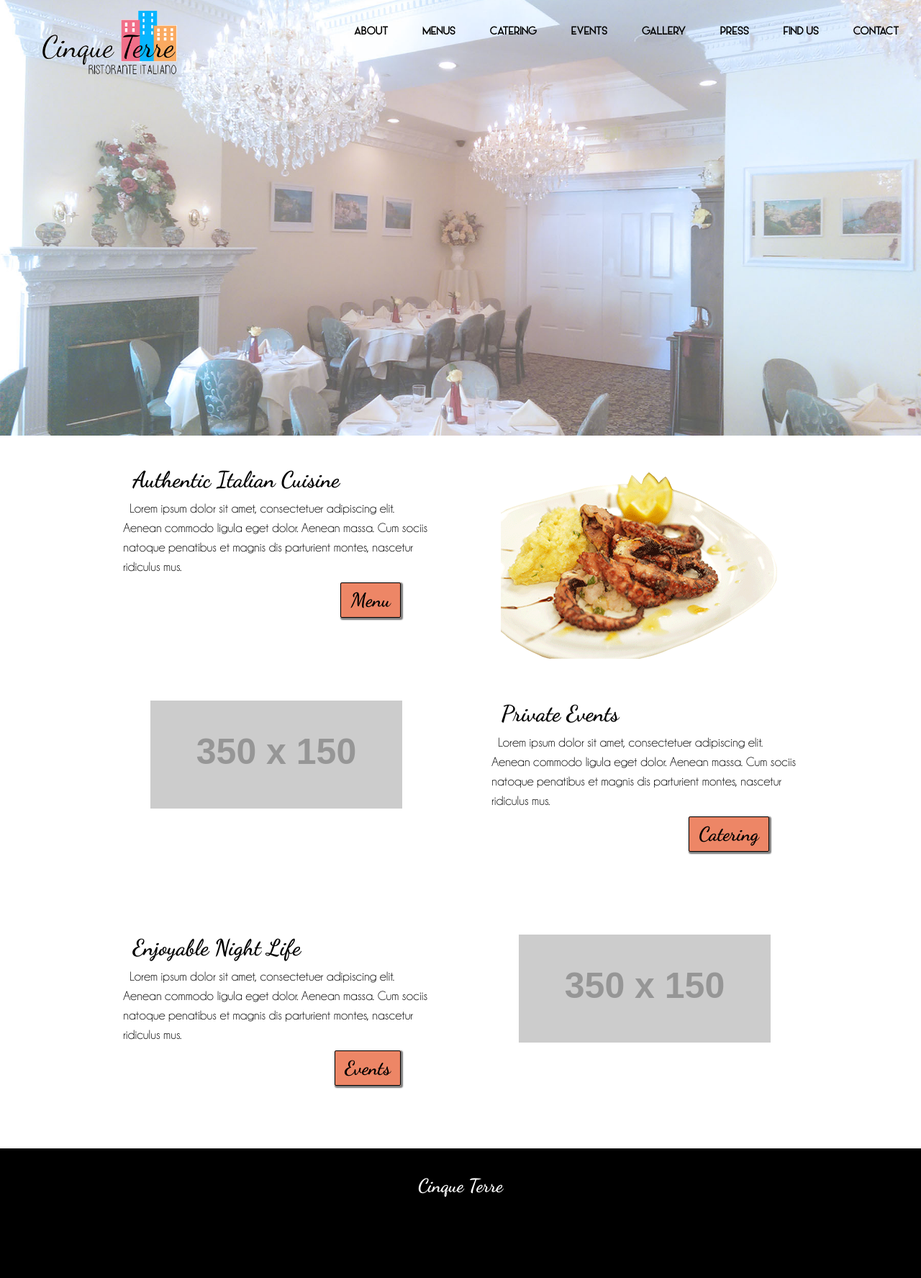
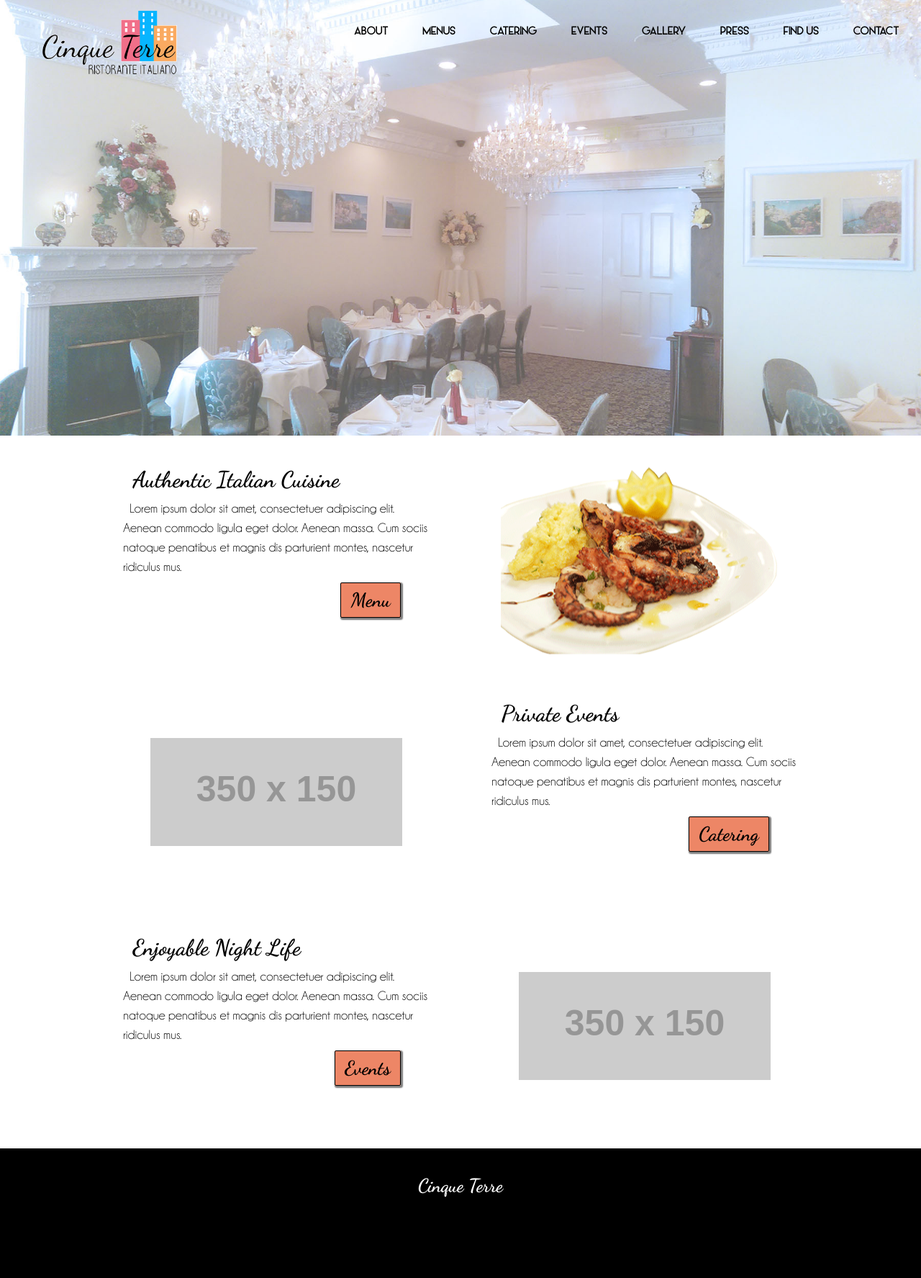
Before and after one commit to cinqueterreli/cinqueterre.github.io, a Jekyll site: the page built from index.html, in a window 1280 px wide. Shown: the whole page at 72% size. Built offline with Jekyll 4.4.1, drawn with Linux system fonts in a browser that asks for light colours; nearby versions of some CDN libraries.

Commit message:
please fucking work

```diff
--- a/css/main.css
+++ b/css/main.css
@@ -278,6 +278,10 @@
 	max-width: 100%;
 	margin:0 auto;
 	display:block;
+	position:absolute;
+	top:50%;
+	left:50%;
+	transform:translate(-50%,-50%);
 }
 
 
@@ -306,6 +310,7 @@
 }
 
 .col-box {
+	position:relative;
 	padding:2em 1em;
 	height:325px;
 	margin: auto 0;
```
